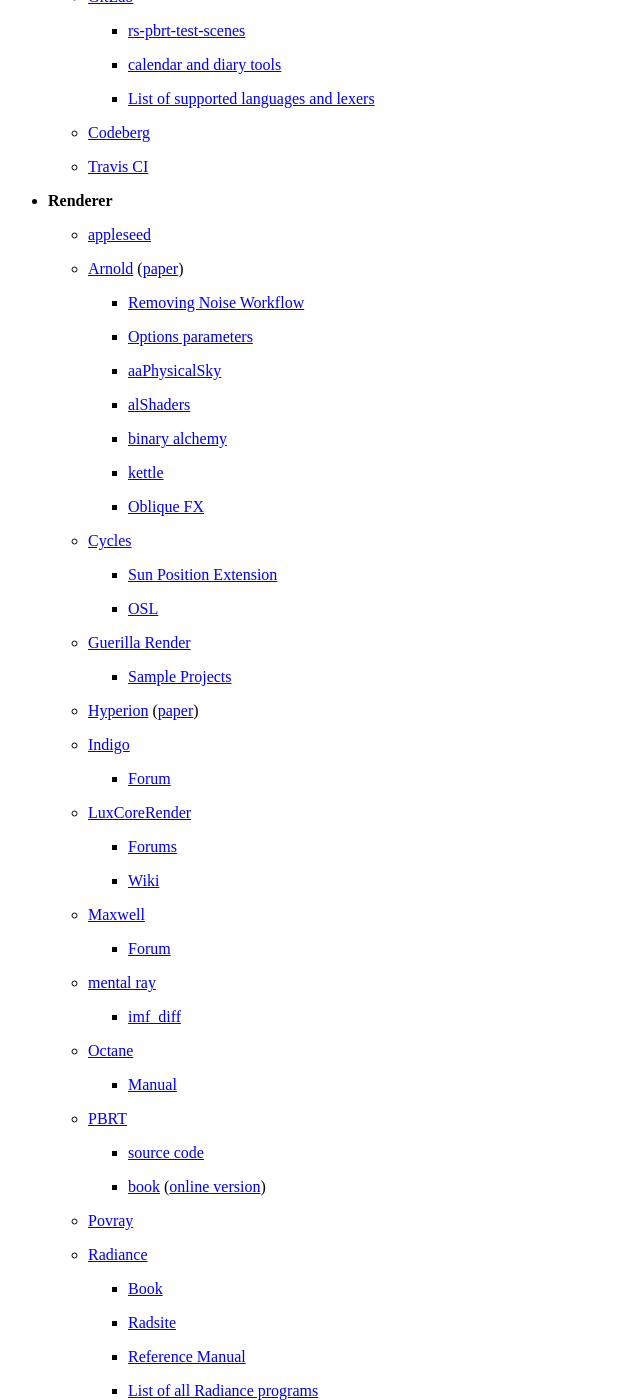
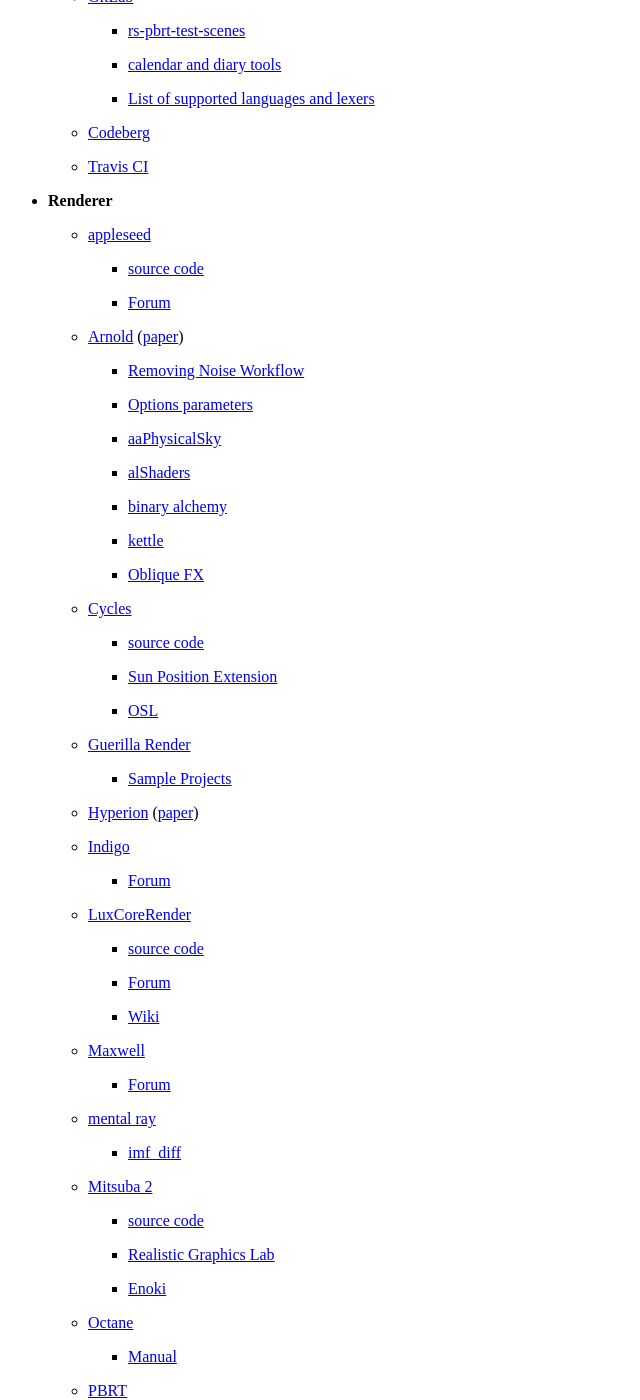
Before and after one commit to wahn/jan_walter_org, a Jekyll site: the page built from links/index.md, in a window 1280 px wide and 1400 px high, scrolled down 1077 px. Shown: the whole window, without its empty margins (0-640 px from the left). Built offline with Jekyll 4.4.1, drawn with Linux system fonts in a browser that asks for light colours; Markdown is read by kramdown in place of the engine named in the settings; some of the changed text lies outside the part shown.

Commit message:
Links to source code and forum for various open source renderers.

```diff
--- a/links/index.md
+++ b/links/index.md
@@ -77,6 +77,10 @@
 
     - [appleseed](https://appleseedhq.net)
 
+        + [source code](https://github.com/appleseedhq/appleseed)
+
+        + [Forum](https://forum.appleseedhq.net)
+
     - [Arnold](https://www.solidangle.com) ([paper](https://www.janwalter.org/Publications/ArnoldTog2018.pdf))
 
         + [Removing Noise Workflow](https://support.solidangle.com/display/AFMUG/Removing+Noise+Workflow)
@@ -94,6 +98,8 @@
         + [Oblique FX](https://github.com/madesjardins/Obq_Shaders)
 
     - [Cycles](https://www.cycles-renderer.org)
+
+        + [source code](https://developer.blender.org/diffusion/C)
 
         <!-- + [Sun: Sky &
         Atmosphere](https://www.blender.org/manual/render/blender_render/lighting/lamps/sun/sky_and_atmosphere.html?highlight=sky)
@@ -122,7 +128,9 @@
 
     - [LuxCoreRender](https://luxcorerender.org)
 
-        + [Forums](https://forums.luxcorerender.org)
+        + [source code](https://github.com/LuxCoreRender/LuxCore)
+
+        + [Forum](https://forums.luxcorerender.org)
 
         + [Wiki](https://wiki.luxcorerender.org)
 
@@ -133,6 +141,15 @@
     - [mental ray](https://www.nvidia.com/en-us/design-visualization/solutions/rendering/product-updates)
 
         + [imf_diff](http://docs.autodesk.com/MENTALRAY/2012/CHS/mental%20ray%203.9%20Help/files/manual/node251.html)
+
+    - [Mitsuba 2](https://www.mitsuba-renderer.org)
+
+        + [source code](https://github.com/mitsuba-renderer/mitsuba2)
+
+        + [Realistic Graphics
+          Lab](http://rgl.epfl.ch/publications/NimierDavidVicini2019Mitsuba2)
+
+        + [Enoki](https://github.com/mitsuba-renderer/enoki)
 
     - [Octane](https://render.otoy.com/index.php)
 
@@ -147,6 +164,10 @@
     - [Povray](http://www.povray.org)
 
     - [Radiance](http://radsite.lbl.gov/radiance)
+
+        + [source code](https://github.com/NREL/Radiance)
+
+        + [Forum](https://discourse.radiance-online.org)
 
         + [Book](http://radsite.lbl.gov/radiance/book/index.html)
 
```
Also changed, not shown: other parts of links/index.md (+0 -6 lines).
